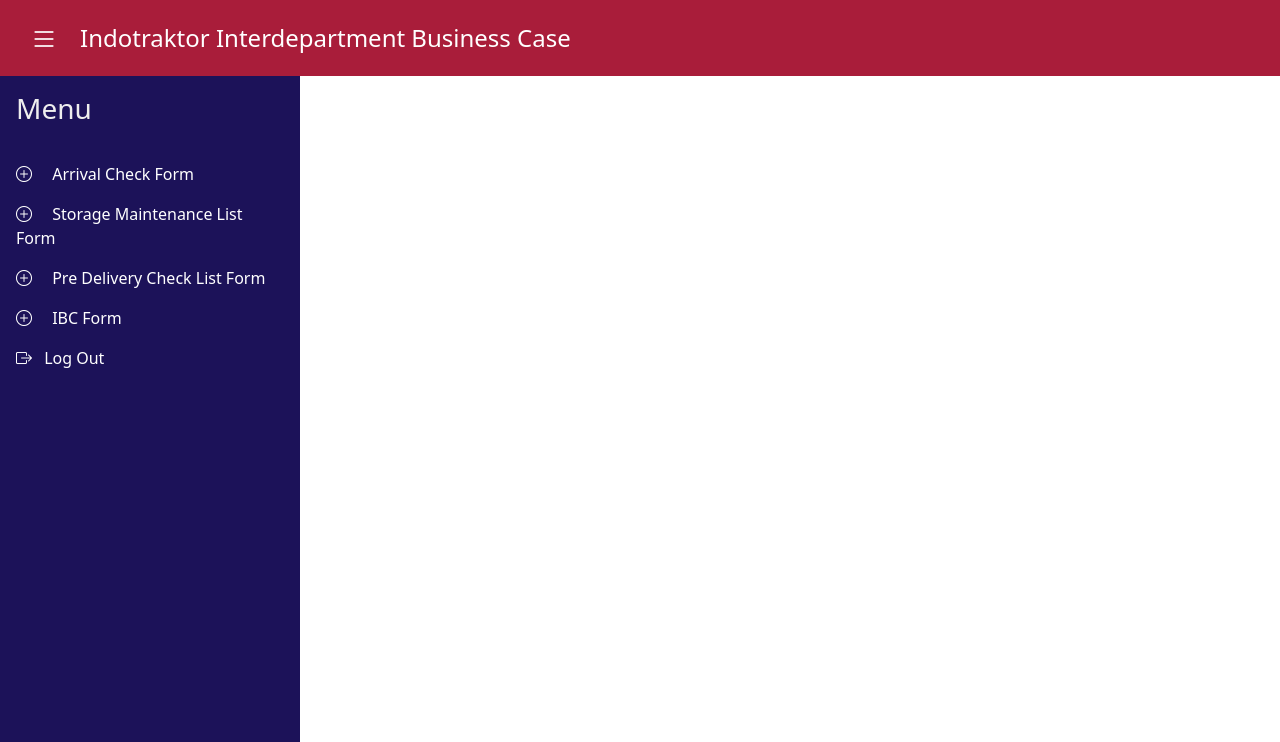
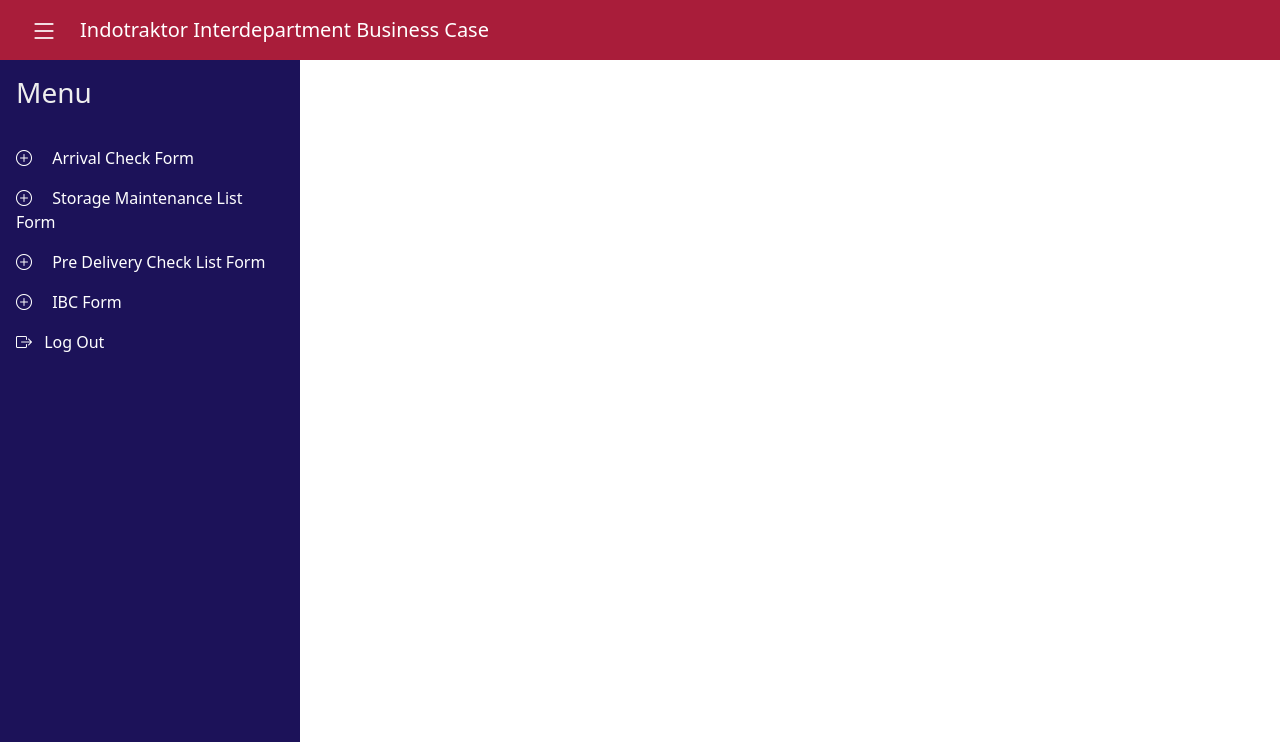
Before and after one commit to lexparikesit/ITR-IBC, a Flask app: page / in a window 1280 px wide. Shown: the top 742 px of the page. Run offline with Flask 3, Linux system fonts and the light colour scheme.

Commit message:
Update CSS Header

```diff
--- a/static/css/style.css
+++ b/static/css/style.css
@@ -6,6 +6,16 @@
 
 .header-wrapper {
     background-color: #A91D3A;
+}
+
+.header-wrapper header {
+    padding: 8px 16px;
+    height: 60px;
+    font-size: 14px;
+}
+
+.header-wrapper h1 {
+    font-size: 20px;
 }
 
 .navbar-menu {
```
